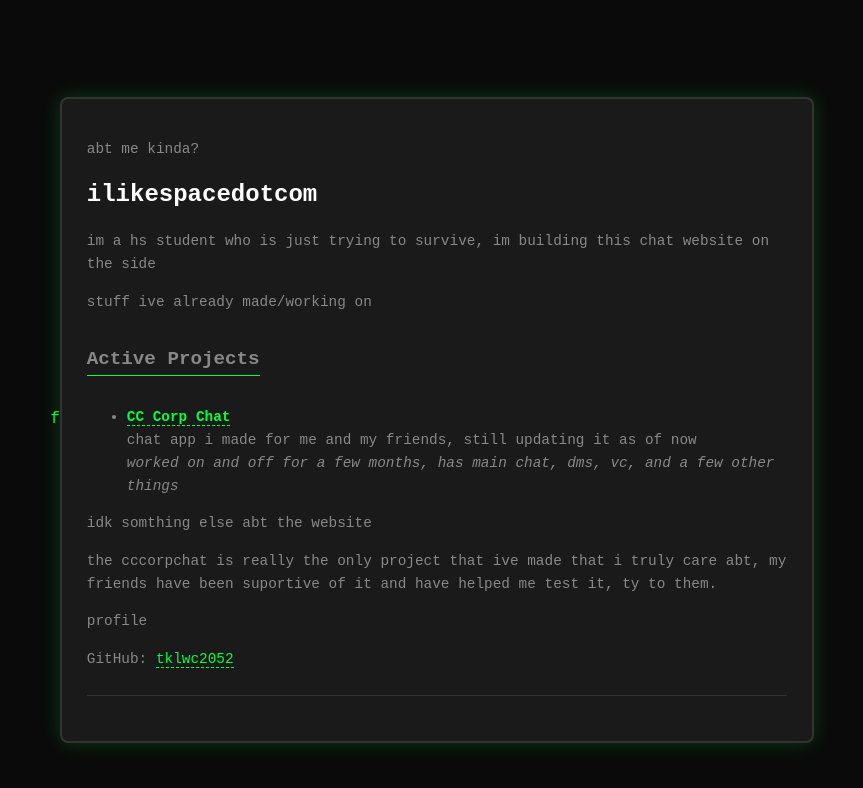
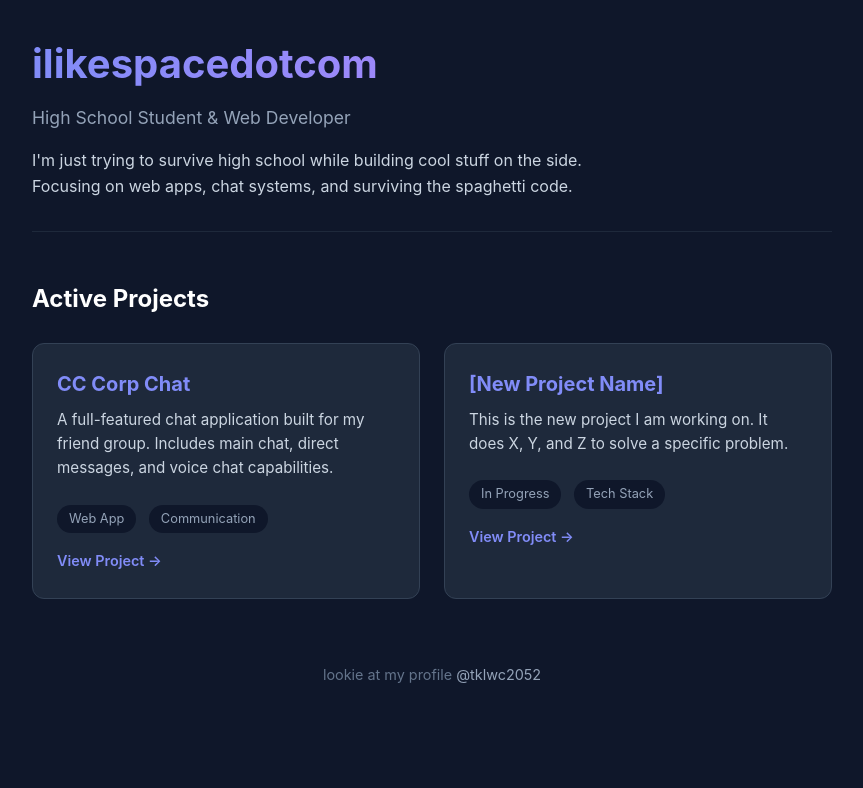
Before and after one commit to tklwc2052/tklwc2052.github.io, a plain HTML site: page index.html in a window 1280 px wide. Shown: the whole page, without its empty margins (208-1071 px from the left). Drawn offline with Linux system fonts and the light colour scheme.

Commit message:
Update index.html updating for new project

```diff
--- a/index.html
+++ b/index.html
@@ -1,92 +1,198 @@
-f<!DOCTYPE html>
+<!DOCTYPE html>
 <html lang="en">
 <head>
     <meta charset="UTF-8">
     <meta name="viewport" content="width=device-width, initial-scale=1.0">
-    <title>ilikespacedotcom</title>
+    <title>ilikespacedotcom | Portfolio</title>
     <style>
-        /* Console Theme Styling */
+        /* Modern Reset & Base Styles */
+        * {
+            box-sizing: border-box;
+            margin: 0;
+            padding: 0;
+        }
+
         body {
-            background-color: #0a0a0a;
-            color: #00ff41; /* Classic Matrix/Terminal Green */
-            font-family: 'Courier New', Courier, monospace;
+            background-color: #0f172a; /* Deep smooth navy/black */
+            color: #e2e8f0; /* Soft white for text */
+            font-family: -apple-system, BlinkMacSystemFont, "Segoe UI", Roboto, Helvetica, Arial, sans-serif;
+            line-height: 1.6;
+            padding: 2rem;
             display: flex;
             justify-content: center;
-            align-items: center;
-            min-height: 100vh;
-            margin: 0;
-            padding: 20px;
-            line-height: 1.6;
         }
 
-        .terminal-window {
-            background-color: #1a1a1a;
-            border: 2px solid #333;
-            border-radius: 8px;
-            box-shadow: 0 0 20px rgba(0, 255, 65, 0.2);
+        /* Main Container */
+        .container {
             width: 100%;
-            max-width: 700px;
-            padding: 25px;
-            position: relative;
+            max-width: 800px;
         }
 
-        .header {
-            border-bottom: 1px solid #333;
-            margin-bottom: 20px;
-            padding-bottom: 10px;
-            color: #888;
-            font-size: 0.9em;
+        /* Header / Hero Section */
+        header {
+            margin-bottom: 3rem;
+            border-bottom: 1px solid #1e293b;
+            padding-bottom: 2rem;
         }
 
-        h1 { font-size: 1.5rem; margin-top: 0; color: #fff; }
-        h2 { font-size: 1.2rem; border-bottom: 1px solid #00ff41; display: inline-block; }
-
-        a { color: #00ff41; text-decoration: none; border-bottom: 1px dashed #00ff41; }
-        a:hover { background: #00ff41; color: #000; }
-
-        .cursor {
-            display: inline-block;
-            width: 10px;
-            height: 20px;
-            background-color: #00ff41;
-            animation: blink 1s infinite;
-            vertical-align: middle;
-            margin-left: 5px;
+        h1 {
+            font-size: 2.5rem;
+            font-weight: 700;
+            margin-bottom: 0.5rem;
+            background: linear-gradient(90deg, #818cf8, #c084fc); /* Purple/Indigo Gradient */
+            -webkit-background-clip: text;
+            -webkit-text-fill-color: transparent;
         }
 
-        @keyframes blink {
-            0%, 49% { opacity: 1; }
-            50%, 100% { opacity: 0; }
+        .subtitle {
+            font-size: 1.1rem;
+            color: #94a3b8;
+            margin-bottom: 1rem;
         }
 
-        .command { color: #ff00ff; } /* Pink color for "commands" */
+        .bio {
+            color: #cbd5e1;
+            max-width: 600px;
+        }
+
+        /* Projects Section */
+        h2 {
+            font-size: 1.5rem;
+            margin-bottom: 1.5rem;
+            color: #fff;
+        }
+
+        .project-grid {
+            display: grid;
+            grid-template-columns: repeat(auto-fit, minmax(300px, 1fr));
+            gap: 1.5rem;
+            margin-bottom: 3rem;
+        }
+
+        /* Project Cards */
+        .card {
+            background-color: #1e293b; /* Lighter dark for cards */
+            border: 1px solid #334155;
+            border-radius: 12px;
+            padding: 1.5rem;
+            transition: transform 0.2s ease, box-shadow 0.2s ease;
+        }
+
+        .card:hover {
+            transform: translateY(-5px);
+            box-shadow: 0 10px 15px -3px rgba(0, 0, 0, 0.3);
+            border-color: #818cf8;
+        }
+
+        .card h3 {
+            font-size: 1.25rem;
+            margin-bottom: 0.5rem;
+            color: #818cf8;
+        }
+
+        .card p {
+            font-size: 0.95rem;
+            color: #cbd5e1;
+            margin-bottom: 1rem;
+        }
+
+        .tag {
+            display: inline-block;
+            background-color: #0f172a;
+            color: #94a3b8;
+            padding: 0.25rem 0.75rem;
+            border-radius: 9999px;
+            font-size: 0.8rem;
+            margin-right: 0.5rem;
+            margin-top: 0.5rem;
+        }
+
+        /* Links & Buttons */
+        a {
+            text-decoration: none;
+            color: inherit;
+        }
+
+        .btn-link {
+            display: inline-block;
+            margin-top: 1rem;
+            color: #818cf8;
+            font-weight: 600;
+            font-size: 0.9rem;
+        }
+
+        .btn-link:hover {
+            text-decoration: underline;
+        }
+
+        /* Footer */
+        footer {
+            text-align: center;
+            color: #64748b;
+            font-size: 0.9rem;
+            margin-top: 4rem;
+        }
+
+        footer a {
+            color: #94a3b8;
+            transition: color 0.2s;
+        }
+
+        footer a:hover {
+            color: #fff;
+        }
     </style>
 </head>
 <body>
 
-<div class="terminal-window">
-    <div class="header"</div>
+    <div class="container">
 
-    <p>abt me kinda?</p>
-    <h1>ilikespacedotcom</h1>
-    <p>im a hs student who is just trying to survive, im building this chat website on the side</p>
+        <header>
+            <h1>ilikespacedotcom</h1>
+            <p class="subtitle">High School Student & Web Developer</p>
+            <p class="bio">
+                I'm just trying to survive high school while building cool stuff on the side.
+                Focusing on web apps, chat systems, and surviving the spaghetti code.
+            </p>
+        </header>
 
-    <p> stuff ive already made/working on</p>
-    <h2>Active Projects</h2>
-    <ul>
-        <li>
-            <strong><a href="https://cccorpchat.onrender.com">CC Corp Chat</a></strong>
-            <br>chat app i made for me and my friends, still updating it as of now
-            <br><em>worked on and off for a few months, has main chat, dms, vc, and a few other things</em>
-        </li>
-    </ul>
+        <section>
+            <h2>Active Projects</h2>
 
-    <p>idk somthing else abt the website</p>
-    <p>the cccorpchat is really the only project that ive made that i truly care abt, my friends have been suportive of it and have helped me test it, ty to them.</p>
+            <div class="project-grid">
 
-    <p> profile</p>
-    <p>GitHub: <a href="https://github.com/tklwc2052">tklwc2052</a></p>
+                <div class="card">
+                    <a href="https://cccorpchat.onrender.com" target="_blank">
+                        <h3>CC Corp Chat</h3>
+                        <p>A full-featured chat application built for my friend group. Includes main chat, direct messages, and voice chat capabilities.</p>
+                        <div class="tags">
+                            <span class="tag">Web App</span>
+                            <span class="tag">Communication</span>
+                        </div>
+                        <span class="btn-link">View Project &rarr;</span>
+                    </a>
+                </div>
 
+                <div class="card">
+                    <a href="#">
+                        <h3>[New Project Name]</h3>
+                        <p>This is the new project I am working on. It does X, Y, and Z to solve a specific problem.</p>
+                        <div class="tags">
+                            <span class="tag">In Progress</span>
+                            <span class="tag">Tech Stack</span>
+                        </div>
+                        <span class="btn-link">View Project &rarr;</span>
+                    </a>
+                </div>
+
+            </div>
+        </section>
+
+        <footer>
+            <p>lookie at my profile <a href="https://github.com/tklwc2052" target="_blank">@tklwc2052</a></p>
+        </footer>
+
+    </div>
 
 </body>
 </html>
```
